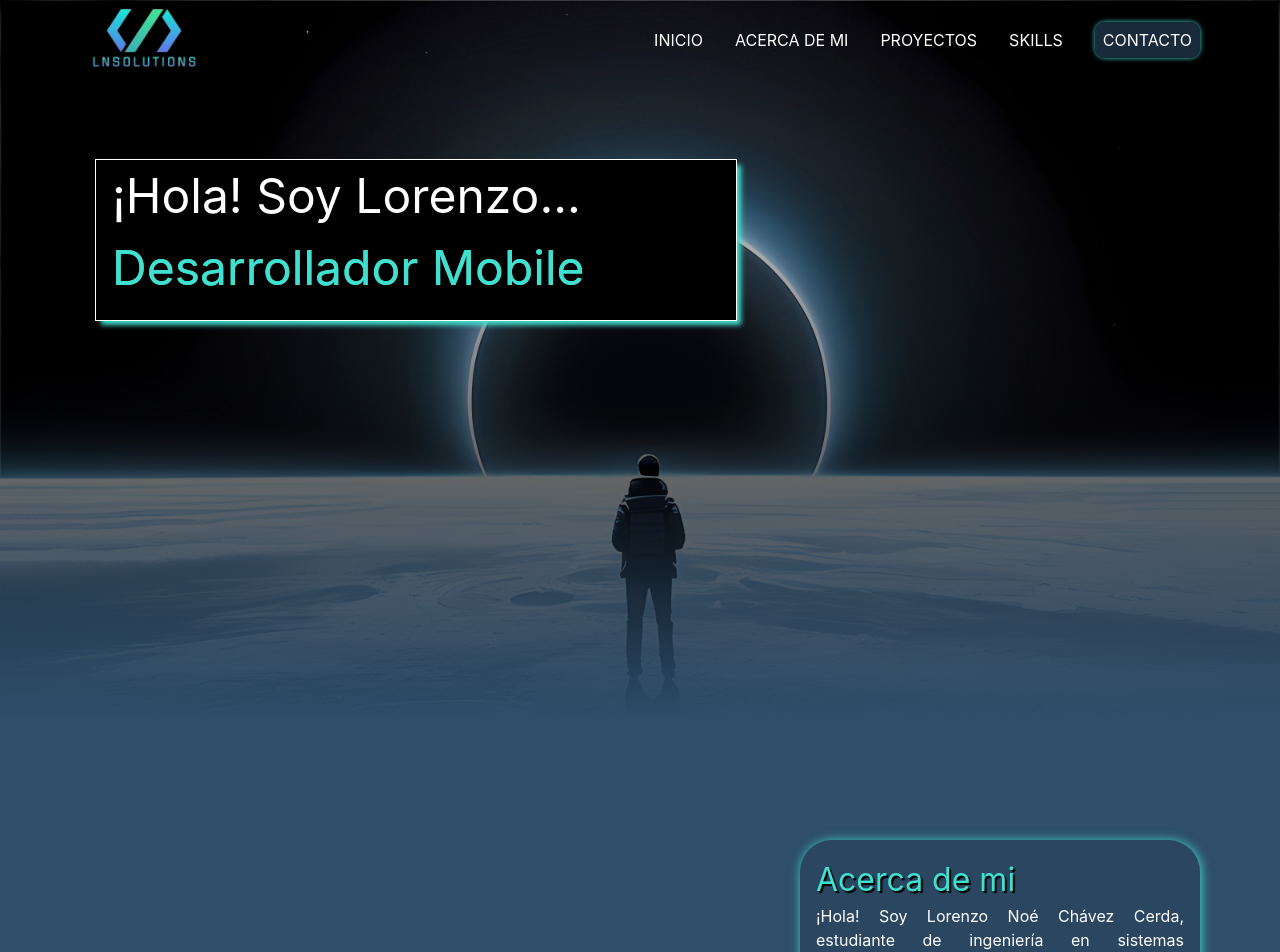
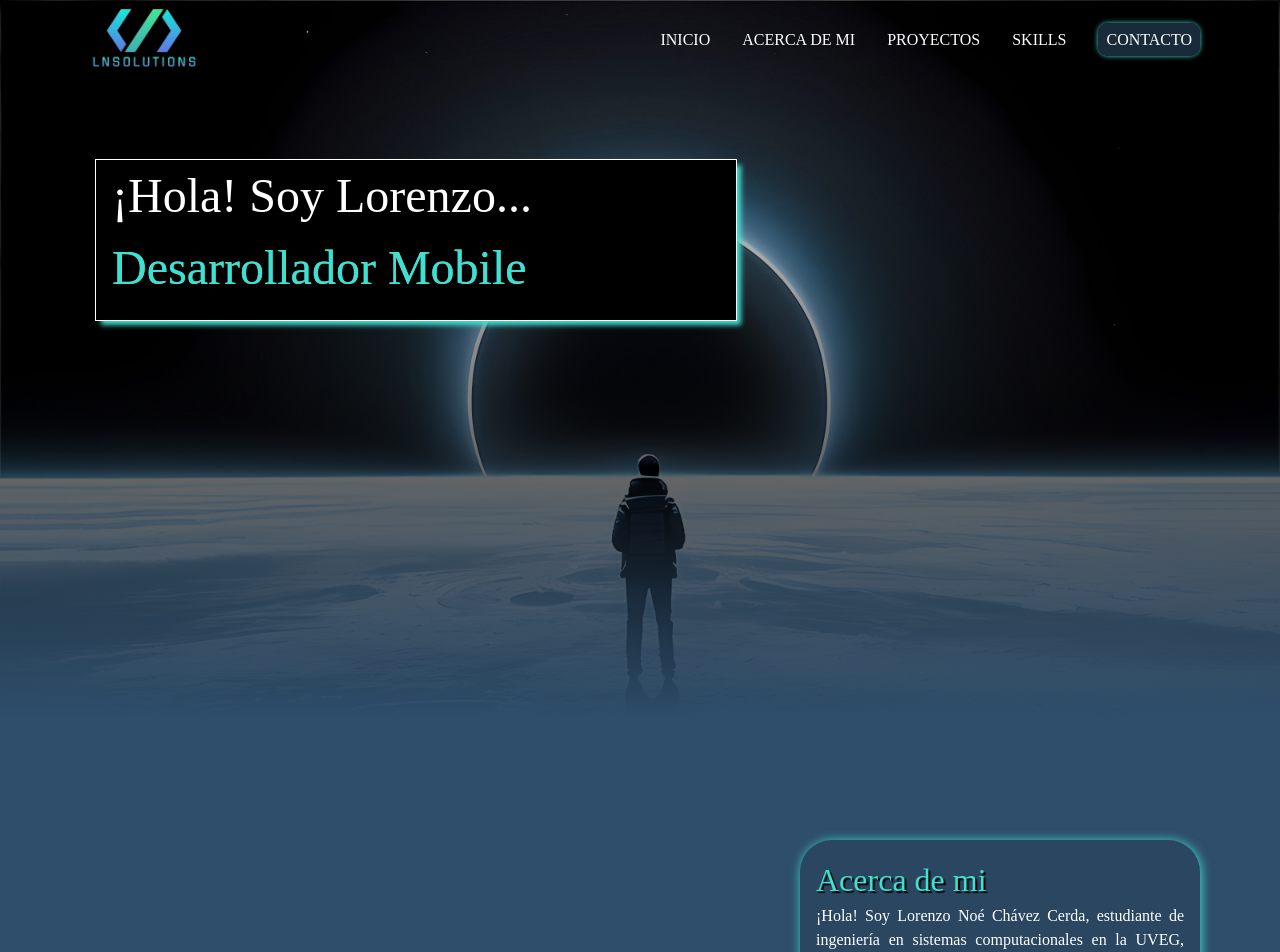
Before and after one commit to LNS45/Mi_Portafolio_Proyectos_LNS, a Next.js app: page / in a window 1280 px wide. Shown: the top 952 px of the page. Built offline with nearby package versions, Linux system fonts and the light colour scheme.

Commit message:
Fuente del sitio

```diff
--- a/src/app/layout.js
+++ b/src/app/layout.jsx
@@ -2,7 +2,9 @@ import "@/styles/reset.css"
 import { Providers } from "./provider";
 import NavBar from "@/components/NavBar";
 import theme from "@/theme/theme";
+import {Open_Sans} from "next/font/google";
 
+const opensans = Open_Sans({subsets: ["latin"]});
 export const metadata = {
   title: "Portafolio || LNSolutions",
   description: "Generated by Next.js",
@@ -11,8 +13,10 @@ export const metadata = {
 };
 //Navegacion principal del sitio web
 export default function RootLayout({ children }) {
+
   const bodyStyle = {
-    backgroundColor: `${theme.colors.secondary}`
+    backgroundColor: `${theme.colors.secondary}`,
+    fontFamily: opensans.className
   }
 
   return (
--- a/src/components/AcercaSection.jsx
+++ b/src/components/AcercaSection.jsx
@@ -10,7 +10,7 @@ export default function AcercaSection() {
     const flexDirection = useBreakpointValue({ base: "column", md: 'column', lg: "row", xl: "row"})
     const justifyContentResponsive = useBreakpointValue({ base: "center", md: 'space-around', lg: "space-between", xl: "space-between"})
     const fontSize = useBreakpointValue({base: ".8rem", md: ".8rem" , lg: "1rem", xl: "1rem"})
-    const heightResponsive = useBreakpointValue({ base: "60vh", md : "60vh" , lg : "80vh", xl: "70vh"})
+    const heightResponsive = useBreakpointValue({ base: "58vh", md : "60vh" , lg : "80vh", xl: "70vh"})
 
     return (
         <Box display={"flex"} h={"100vh"} w={"100%"} flexDirection={flexDirection} p={paddingFlex} alignItems={"center"} justifyContent={justifyContentResponsive} id="Acerca">
--- a/src/theme/theme.js
+++ b/src/theme/theme.js
@@ -8,7 +8,7 @@ const theme = {
         dark: "#192A3A",
     },
     fonts: {
-        main: 'Roboto',
+        main: 'Roboto Mono',
         secondary: 'Open Sans'
     },
 };
```
Also changed, not shown: src/app/page.jsx (renamed from src/app/page.js).
